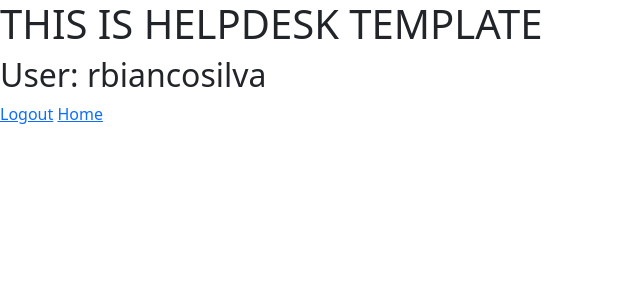
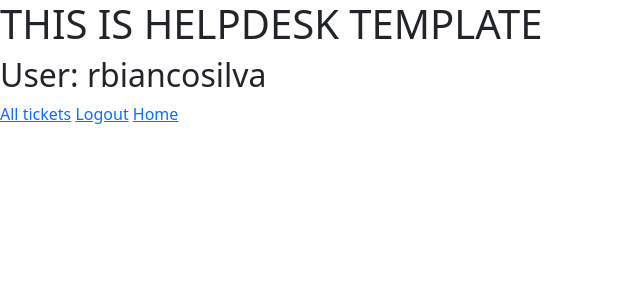
Before and after one commit to rbiancosilva/django-helpdesk, a Django app: page /tickets/ in a window 1280 px wide. Shown: the top 300 px of the page, without its empty margins (0-640 px from the left). Run offline with Django 5.2, Linux system fonts and the light colour scheme; a user stored in the database is signed in; data comes from the database, SQL or seed files in the repository; both versions use the stored data as it was after the commit.

Commit message:
Adding an all tickets view and its permissions

```diff
--- a/django_helpdesk/apps/authentication/views.py
+++ b/django_helpdesk/apps/authentication/views.py
@@ -3,8 +3,7 @@ from django.urls import reverse
 from .models import LoginForm, RegisterForm
 from .utils import register_check_form, login_check_form
 from django.contrib import messages
-from django.contrib.auth import authenticate, login, logout
-from django.contrib.auth.decorators import login_required
+from django.contrib.auth import login, logout
 
 def index_authentication(request):
     if request.user.is_authenticated:
--- a/django_helpdesk/apps/tickets/templates/index_tickets.html
+++ b/django_helpdesk/apps/tickets/templates/index_tickets.html
@@ -5,6 +5,7 @@
 {% endblock %}
 
 {% block content %}
+    <br>
     {% for ticket in tickets %}
         <a href="{% url 'detail_tickets' ticket.id %}">{{ticket.title}}</a>
         <h5>{{tickt.content}}</h5>
--- a/django_helpdesk/apps/tickets/urls.py
+++ b/django_helpdesk/apps/tickets/urls.py
@@ -1,6 +1,6 @@
 from django.urls import path
 
-from .views import TicketListView, TicketDetailView, TicketUpdateView
+from .views import TicketListView, TicketDetailView, TicketUpdateView, AllTicketListView
 from . import views
 
 urlpatterns = [
@@ -9,6 +9,6 @@ urlpatterns = [
     path('details/<int:pk>/', TicketDetailView.as_view(), name='detail_tickets'), #ON CLICK
     path('new/', views.new_tickets, name='new_tickets'), #sidebar
     path('details/<int:pk>/change/', TicketUpdateView.as_view(), name='change_tickets'),
-    #path('all', use list class (use filter), name='all_tickets') SIDEBAR
+    path('all', AllTicketListView.as_view(), name='all_tickets') #SIDEBAR
     #Add a form to change the operator of a ticket
 ]
--- a/django_helpdesk/apps/tickets/views.py
+++ b/django_helpdesk/apps/tickets/views.py
@@ -61,6 +61,13 @@ class TicketListView(LoginRequiredMixin, ListView):
         queryset = Ticket.objects.filter(responsible=user)
         return queryset
 
+class AllTicketListView(LoginRequiredMixin, PermissionRequiredMixin, ListView):
+    model = Ticket
+    context_object_name = "tickets"
+    template_name = "index_tickets.html"
+    permission_required = 'tickets.change_ticket'
+
+
 
 class TicketDetailView(LoginRequiredMixin, DetailView):
     model = Ticket
--- a/templates/base_helpdesk.html
+++ b/templates/base_helpdesk.html
@@ -17,6 +17,9 @@
     {% if user.profile.role == "user" %}
         <a href="{% url 'new_tickets' %}">New ticket</a>
     {% endif %}
+    {% if user.profile.role == "operator" %}
+        <a href="{% url 'all_tickets' %}">All tickets</a>
+    {% endif %}
         <a href="{% url 'logout_authentication' %}">Logout</a>
         <a href="{% url 'index_tickets' %}">Home</a>
     {% block content %}
```
Also changed, not shown: db.sqlite3, media/tickets_attachments/peakpx_fJNVf0i.jpg (added).
